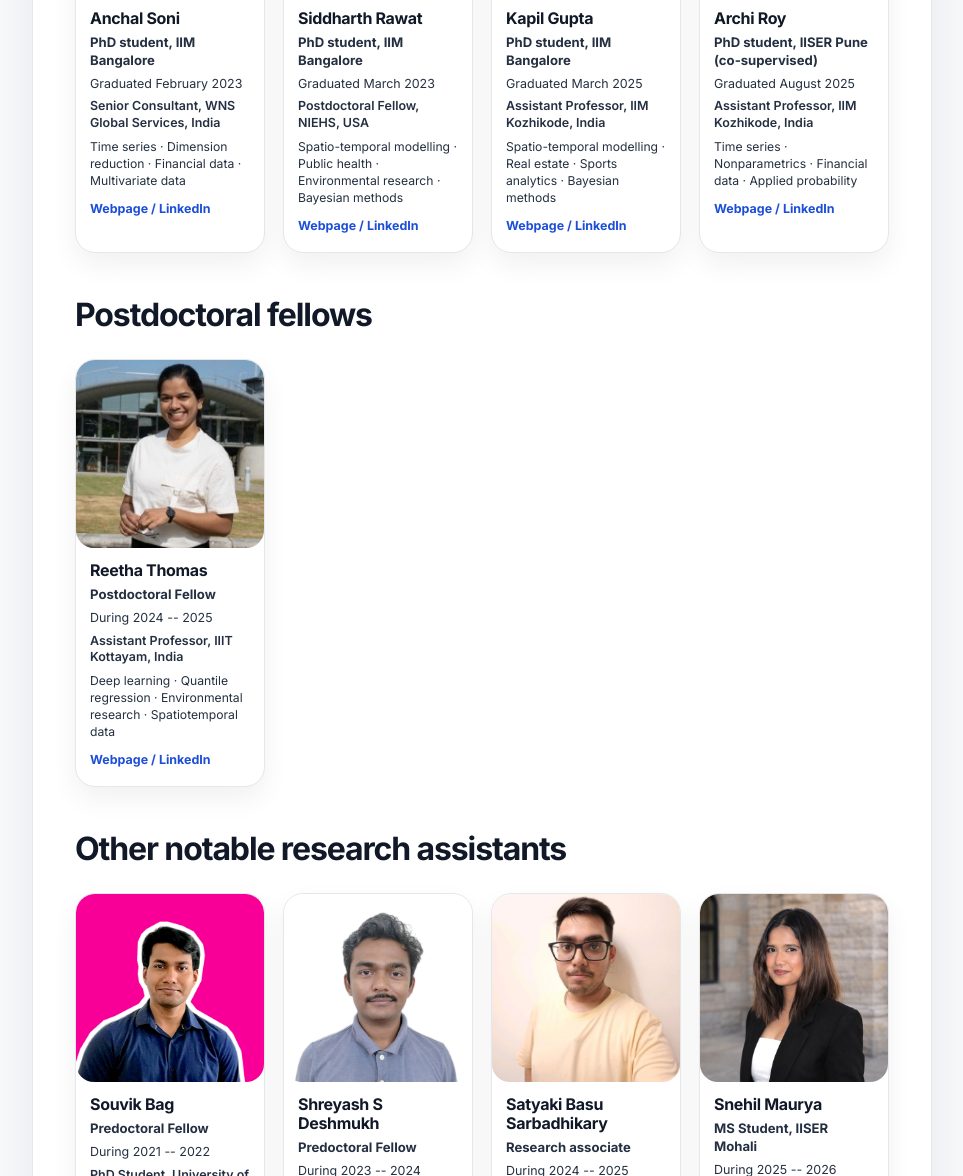
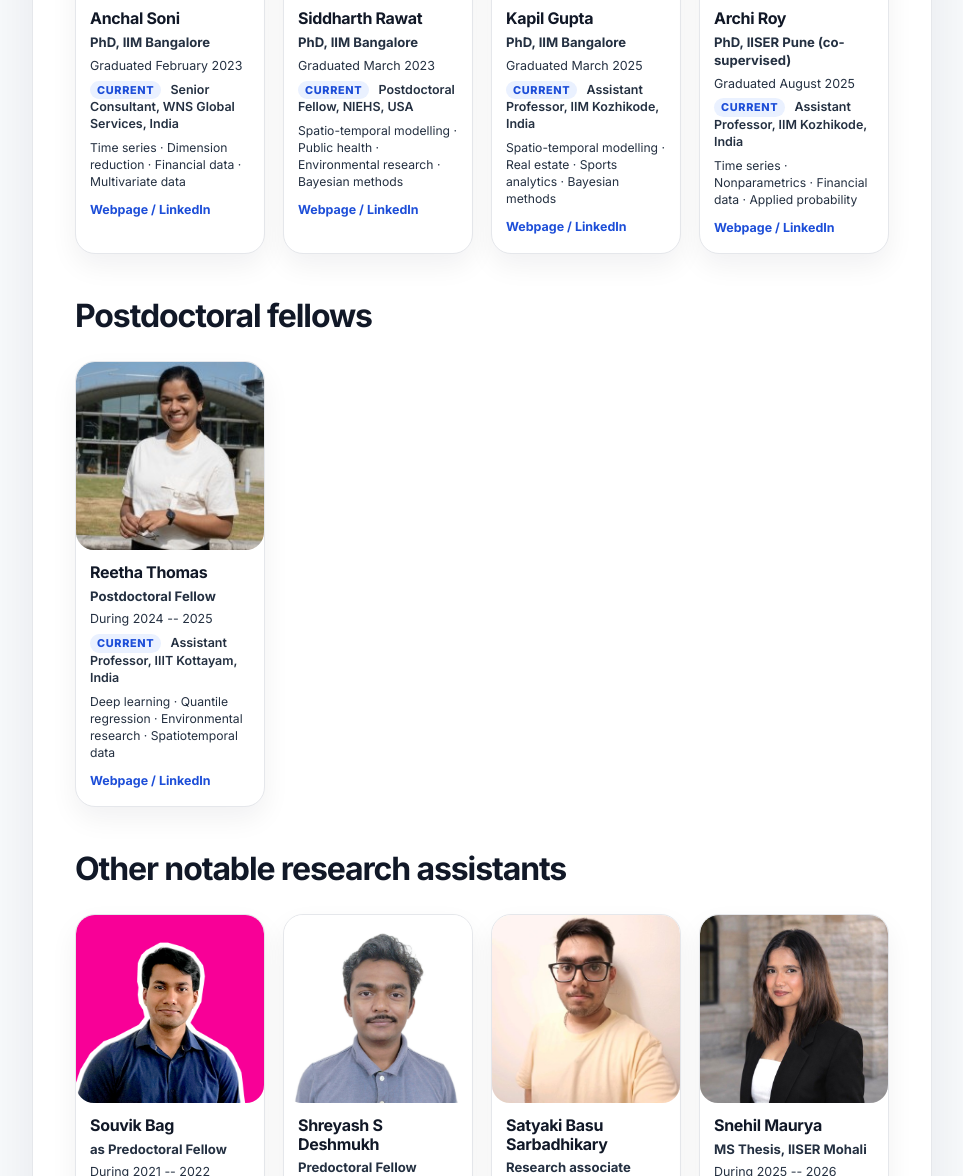
Before and after one commit to soudeepd/soudeeps-research-group, a Jekyll site: the page built from docs/_pages/alumni.md, in a window 1280 px wide and 1400 px high, scrolled down 646 px, cut to the strip 224-1400 px from the top of the window. Shown: the whole strip, without its empty margins (158-1121 px from the left). Built offline with Jekyll 4.4.1, drawn with Linux system fonts in a browser that asks for light colours; some of the changed text lies outside the part shown.

Commit message:
modify styles

```diff
--- a/docs/_data/alumni.yml
+++ b/docs/_data/alumni.yml
@@ -1,7 +1,7 @@
 - name: Anchal Soni
   category: phd
   image: /assets/images/alumni/Anchal_Soni.jpg
-  role: PhD student, IIM Bangalore
+  role: PhD, IIM Bangalore
   period: Graduated February 2023
   current: Senior Consultant, WNS Global Services, India
   themes: Time series · Dimension reduction · Financial data · Multivariate data
@@ -10,7 +10,7 @@
 - name: Siddharth Rawat
   category: phd
   image: /assets/images/alumni/Siddharth_Rawat.png
-  role: PhD student, IIM Bangalore
+  role: PhD, IIM Bangalore
   period: Graduated March 2023
   current: Postdoctoral Fellow, NIEHS, USA
   themes: Spatio-temporal modelling · Public health · Environmental research · Bayesian methods
@@ -19,7 +19,7 @@
 - name: Kapil Gupta
   category: phd
   image: /assets/images/alumni/Kapil_Gupta.jpg
-  role: PhD student, IIM Bangalore
+  role: PhD, IIM Bangalore
   period: Graduated March 2025
   current: Assistant Professor, IIM Kozhikode, India
   themes: Spatio-temporal modelling · Real estate · Sports analytics · Bayesian methods
@@ -28,7 +28,7 @@
 - name: Archi Roy
   category: phd
   image: /assets/images/alumni/Archi_Roy.jpg
-  role: PhD student, IISER Pune (co-supervised)
+  role: PhD, IISER Pune (co-supervised)
   period: Graduated August 2025
   current: Assistant Professor, IIM Kozhikode, India
   themes: Time series · Nonparametrics · Financial data · Applied probability
@@ -37,7 +37,7 @@
 - name: Souvik Bag
   category: other
   image: /assets/images/alumni/Souvik_Bag.png
-  role: Predoctoral Fellow
+  role: as Predoctoral Fellow
   period: During 2021 -- 2022
   current: PhD Student, University of Missouri, USA
   themes: Variable selection · Binary data · Machine learning
@@ -73,8 +73,8 @@
 - name: Snehil Maurya
   category: other
   image: /assets/images/alumni/Snehil_Maurya.jpg
-  role: MS Student, IISER Mohali
+  role: MS Thesis, IISER Mohali
   period: During 2025 -- 2026
-  current: Data Analyst, Deloitte, India
+  current: Data Analyst, Deloitte (to join), India
   themes: Financial data · Optimization · Machine learning
   webpage: "https://www.linkedin.com/in/snehil-maurya-a389221b8/"
--- a/docs/_pages/alumni.md
+++ b/docs/_pages/alumni.md
@@ -35,8 +35,8 @@ The alumni directory is intended to document the academic and professional journ
         {% endif %}
 
         {% if person.current %}
-          <p class="member-current">{{ person.current }}</p>
-        {% endif %}
+  	<p class="member-current"><span class="mini-label">Current</span> {{ person.current }}</p>
+	{% endif %}
 
         {% if person.themes %}
           <p class="member-tags">{{ person.themes }}</p>
@@ -81,8 +81,8 @@ The alumni directory is intended to document the academic and professional journ
         {% endif %}
 
         {% if person.current %}
-          <p class="member-current">{{ person.current }}</p>
-        {% endif %}
+  	<p class="member-current"><span class="mini-label">Current</span> {{ person.current }}</p>
+	{% endif %}
 
         {% if person.themes %}
           <p class="member-tags">{{ person.themes }}</p>
@@ -127,8 +127,8 @@ The alumni directory is intended to document the academic and professional journ
         {% endif %}
 
         {% if person.current %}
-          <p class="member-current">{{ person.current }}</p>
-        {% endif %}
+  	<p class="member-current"><span class="mini-label">Current</span> {{ person.current }}</p>
+	{% endif %}
 
         {% if person.themes %}
           <p class="member-tags">{{ person.themes }}</p>
--- a/docs/assets/css/style.css
+++ b/docs/assets/css/style.css
@@ -333,11 +333,31 @@ h3 {
   font-weight: 600;
 }
 
+.mini-label {
+  display: inline-block;
+  margin-right: 6px;
+  padding: 2px 7px;
+  border-radius: 999px;
+  background: #eaf1ff;
+  color: #1d4ed8;
+  font-size: 0.68rem;
+  font-weight: 800;
+  text-transform: uppercase;
+  letter-spacing: 0.06em;
+}
+
 .member-tags {
   margin: 0;
   font-size: 0.76rem;
   color: #374151;
   line-height: 1.4;
+}
+
+.member-tags,
+.member-role,
+.member-current,
+.member-meta {
+  overflow-wrap: anywhere;
 }
 
 .member-actions {
```
